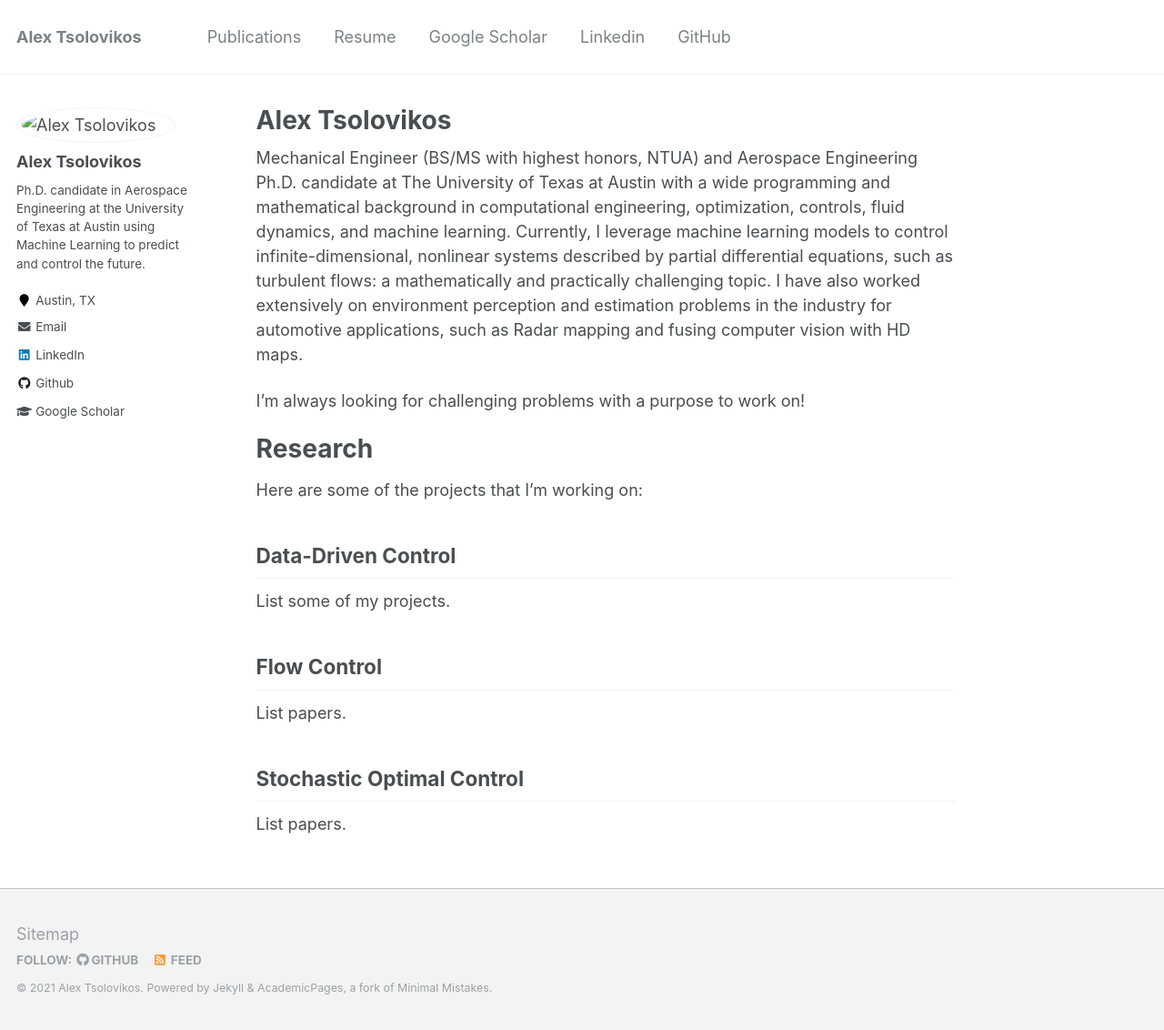
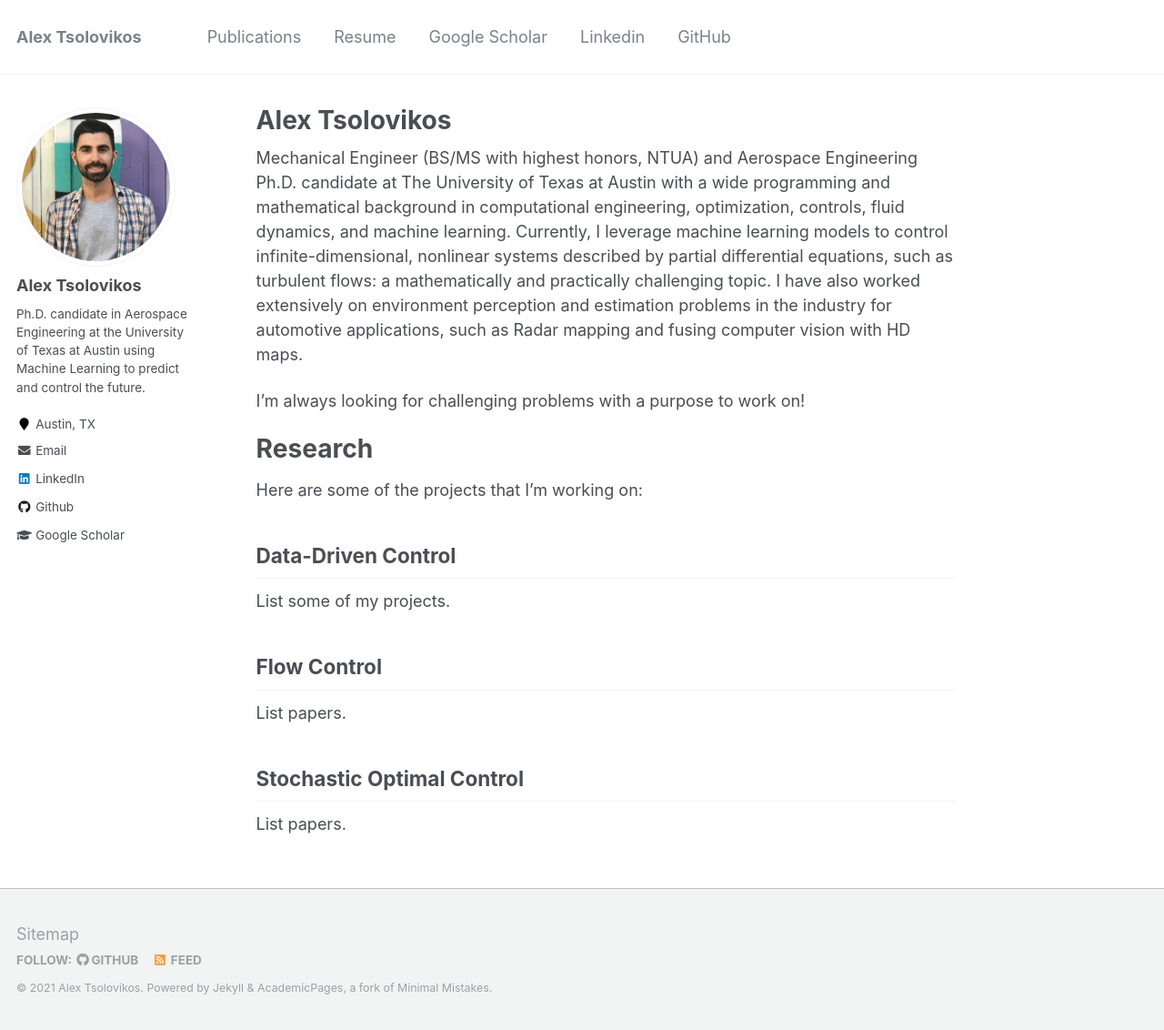
Before and after one commit to alextsolovikos/alextsolovikos.github.io, a Jekyll site: the page built from _pages/about.md, in a window 1280 px wide and 1132 px high. Shown: the whole window at 91% size. Built offline with Jekyll 4.4.1, drawn with Linux system fonts in a browser that asks for light colours.

Commit message:
Fixed profile pic

```diff
--- a/_config.yml
+++ b/_config.yml
@@ -81,7 +81,7 @@ analytics:
 # Site Author
 author:
   name             : "Alex Tsolovikos"
-  avatar           : "/images/profile.jpeg"
+  avatar           : "profile.jpeg"
   bio              : "Ph.D. candidate in Aerospace Engineering at the University of Texas at Austin using Machine Learning to predict and control the future."
   location         : "Austin, TX"
   employer         :
```
